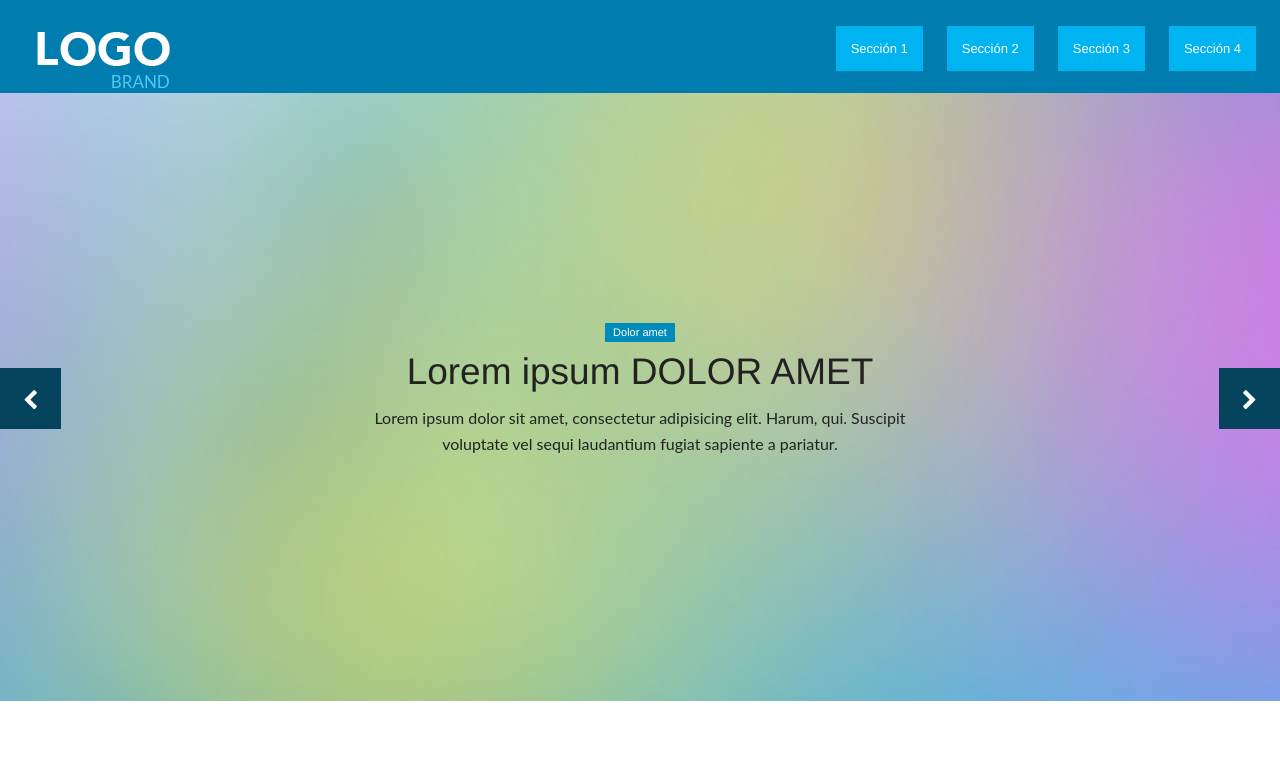
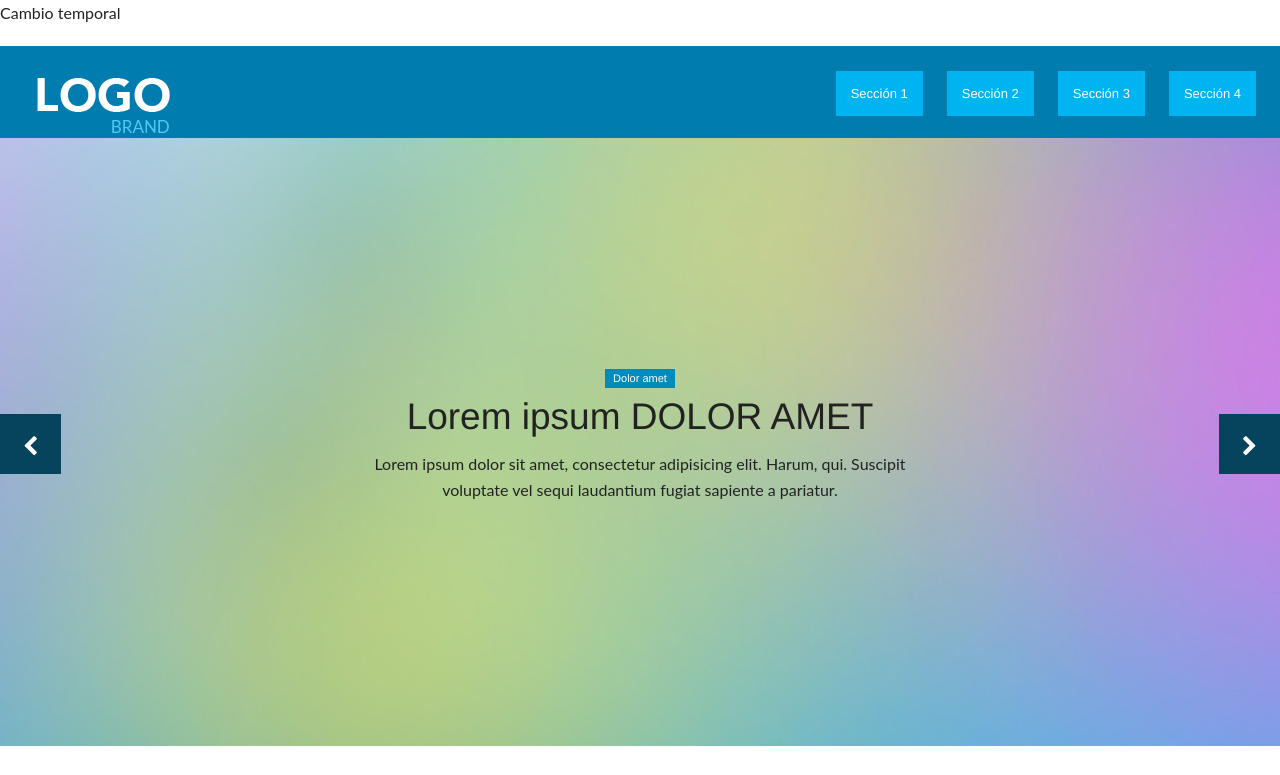
Before and after one commit to nelsinhoangel/proyecto-n-Gulp, a plain HTML site: page build/index.html in a window 1280 px wide. Shown: the top 775 px of the page. Drawn offline with Linux system fonts and the light colour scheme.

Commit message:
actualización html

```diff
--- a/build/index.html
+++ b/build/index.html
@@ -12,6 +12,7 @@
 	<link rel="shortcut icon" href="http://www.url.com/img/favicon.png" type="image/x-icon">
 </head>
 <body>
+	<p>Cambio temporal</p>
 	<main class="off-canvas-wrap" data-offcanvas>
 		<section class="inner-wrap">
 			<!-- header -->
```
